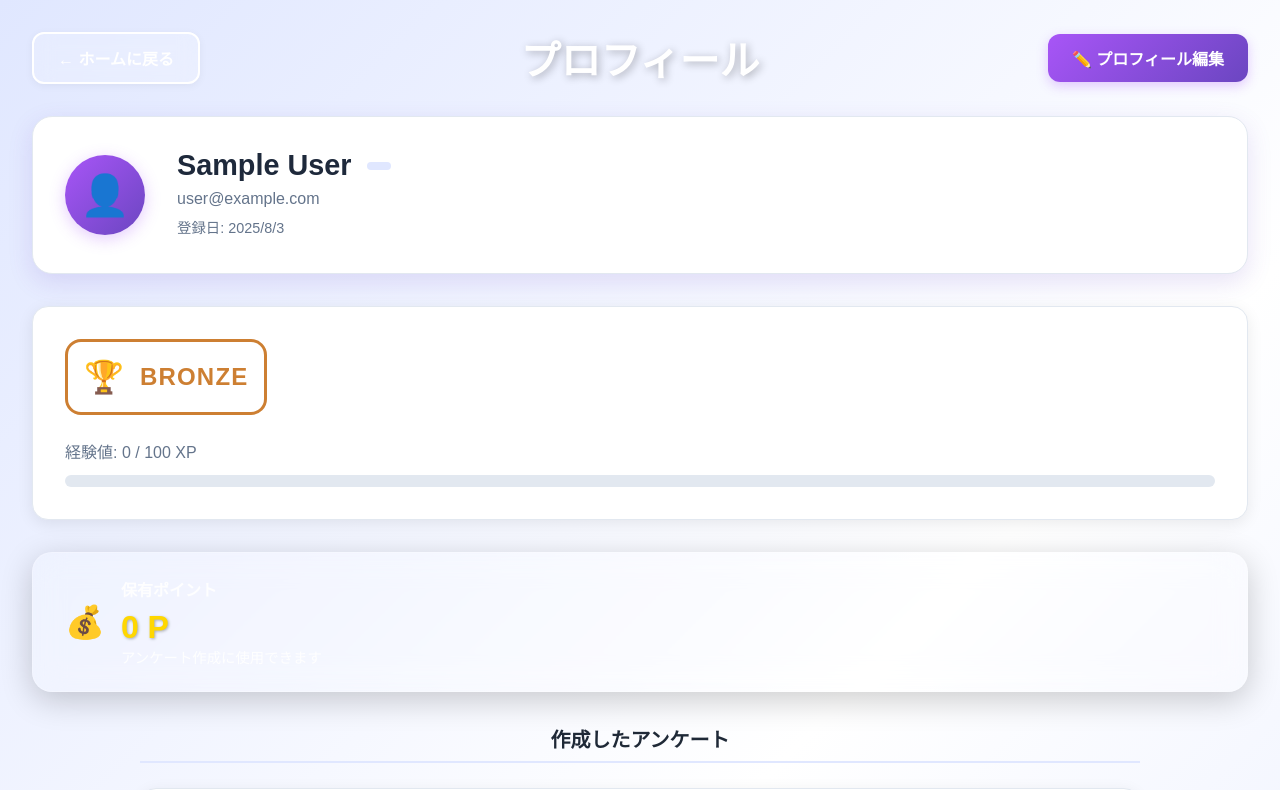
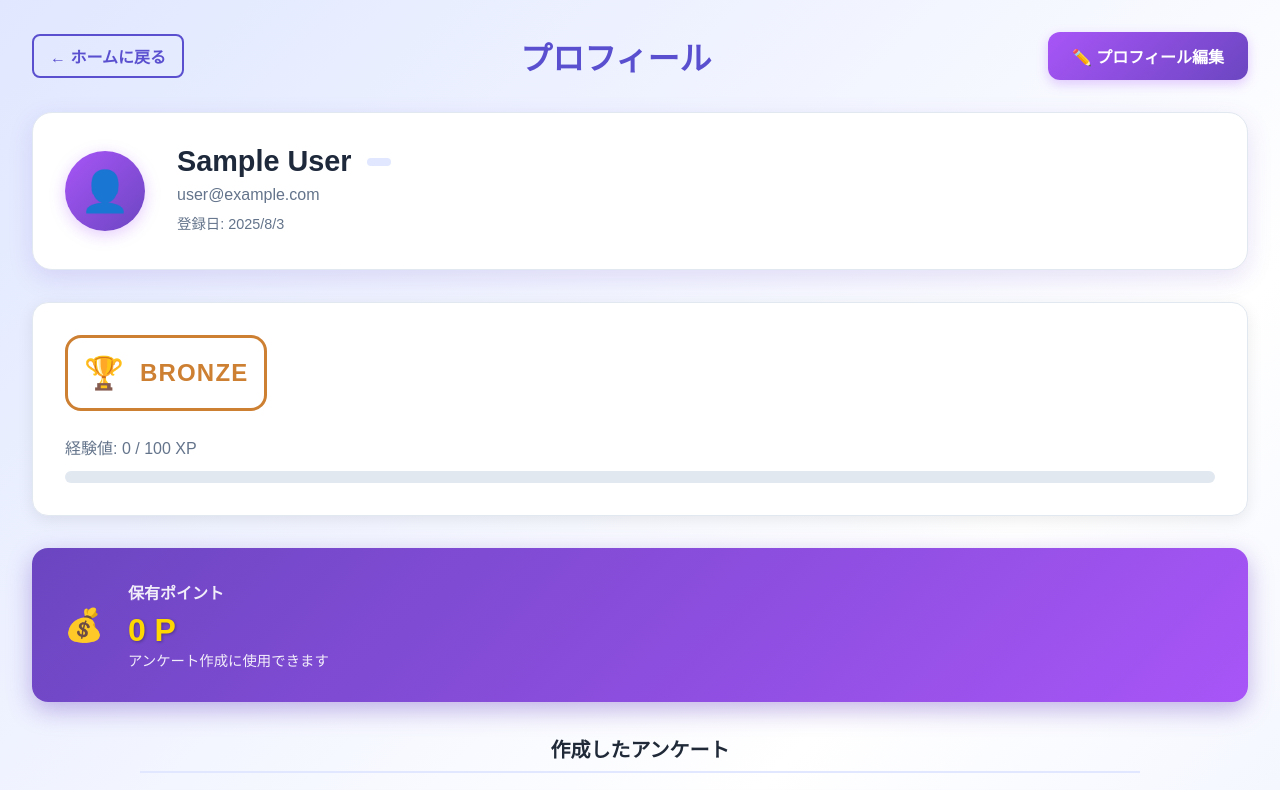
Before and after one commit to mitsuki0215/camp-10, a React (Create React App) app in the folder frontend/: page /profile in a window 1280 px wide. Shown: the top 790 px of the page. Built offline with nearby package versions, Linux system fonts and the light colour scheme; no server answers; the database is empty; sample sign-in values are in the browser's storage.

Commit message:
ホーム戻るボタン色修正とか

```diff
--- a/frontend/src/components/Profile.css
+++ b/frontend/src/components/Profile.css
@@ -44,10 +44,37 @@
   transform: translateX(-2px);
 }
 
+/* プロフィールページ専用スタイル */
+.profile-back-button {
+  color: #5a4fcf;
+  text-decoration: none;
+  font-weight: 600;
+  padding: 0.5rem 1rem;
+  border-radius: 8px;
+  transition: all 0.3s ease;
+  border: 2px solid #5a4fcf;
+}
+
+.profile-back-button:hover {
+  background: #5a4fcf;
+  color: var(--white);
+  transform: translateX(-2px);
+}
+
 .page-title {
   font-size: 2rem;
   font-weight: 700;
   color: var(--primary-purple);
+  margin: 0;
+  flex: 1;
+  text-align: center;
+}
+
+/* プロフィールページ専用タイトル */
+.profile-page-title {
+  font-size: 2rem;
+  font-weight: 700;
+  color: #5a4fcf;
   margin: 0;
   flex: 1;
   text-align: center;
@@ -233,7 +260,7 @@
   margin-bottom: 2rem;
 }
 
-.points-card {
+.profile-points-card {
   background: linear-gradient(135deg, var(--primary-purple), var(--accent-purple));
   border-radius: 16px;
   padding: 2rem;
@@ -241,7 +268,7 @@
   display: flex;
   align-items: center;
   gap: 1.5rem;
-  box-shadow: 0 8px 24px rgba(107, 70, 193, 0.3);
+  box-shadow: 0 8px 24px rgba(107, 70, 193, 0.4);
 }
 
 .points-icon {
@@ -480,7 +507,7 @@
     align-items: center;
   }
 
-  .points-card {
+  .profile-points-card {
     flex-direction: column;
     text-align: center;
     gap: 1rem;
--- a/frontend/src/components/Profile.js
+++ b/frontend/src/components/Profile.js
@@ -12,8 +12,11 @@ const Profile = () => {
   const [loading, setLoading] = useState(true);
 
   useEffect(() => {
+    let isMounted = true; // マウント状態を追跡
+
     const fetchUserData = async () => {
       try {
+        if (!isMounted) return; // アンマウント済みの場合は早期リターン
         setLoading(true);
 
         // プロフィール編集から戻ってきた場合、最新のユーザーデータを取得
@@ -25,23 +28,29 @@ const Profile = () => {
           }
         }
 
+        if (!isMounted) return; // アンマウント済みの場合は早期リターン
+
         // ユーザーの統計情報を取得
         const stats = await userService.getUserStats();
+        if (!isMounted) return;
         setUserStats(stats);
 
         // 自分が作成したアンケートを取得
         try {
           const surveysData = await surveyService.getUserSurveys();
+          if (!isMounted) return;
           setMyPosts(surveysData);
         } catch (apiError) {
           console.log('API failed, trying Supabase fallback:', apiError.message);
           // フォールバック：Supabase直接取得
           try {
             const surveysData = await surveyService.getUserSurveysSupabase();
+            if (!isMounted) return;
             setMyPosts(surveysData);
           } catch (supabaseError) {
             console.error('Both API and Supabase failed:', supabaseError);
             // ダミーデータを表示
+            if (!isMounted) return;
             setMyPosts([
               {
                 id: 1,
@@ -76,6 +85,7 @@ const Profile = () => {
       } catch (error) {
         console.error('Failed to fetch user data:', error);
         // フォールバック: ダミーデータを使用
+        if (!isMounted) return;
         setMyPosts([
           {
             id: 1,
@@ -103,12 +113,19 @@ const Profile = () => {
           }
         ]);
       } finally {
-        setLoading(false);
+        if (isMounted) {
+          setLoading(false);
+        }
       }
     };
 
     fetchUserData();
-  }, [firebaseUser]); // firebaseUserが変わった時も再実行
+
+    // クリーンアップ関数
+    return () => {
+      isMounted = false;
+    };
+  }, [firebaseUser, refreshSupabaseUser]); // refreshSupabaseUserはuseCallbackで安定化済み
 
   // アバター表示のヘルパー関数
   const getDisplayAvatar = () => {
@@ -245,10 +262,10 @@ const Profile = () => {
     <div className="profile-container">
       {/* ヘッダー部分 */}
       <div className="profile-header">
-        <Link to="/" className="back-button">
+        <Link to="/" className="profile-back-button">
           ← ホームに戻る
         </Link>
-        <h1 className="page-title">プロフィール</h1>
+        <h1 className="profile-page-title">プロフィール</h1>
         <div className="profile-actions">
           <Link to="/profile/edit" className="edit-profile-btn">
             ✏️ プロフィール編集
@@ -298,7 +315,7 @@ const Profile = () => {
 
       {/* ポイント情報 */}
       <div className="points-section">
-        <div className="points-card">
+        <div className="profile-points-card">
           <div className="points-icon">💰</div>
           <div className="points-info">
             <h3>保有ポイント</h3>
--- a/frontend/src/components/ProfileEdit.css
+++ b/frontend/src/components/ProfileEdit.css
@@ -48,10 +48,37 @@
   transform: translateY(-1px);
 }
 
+/* プロフィール編集ページ専用スタイル */
+.profile-edit-back-button {
+  color: #5a4fcf;
+  text-decoration: none;
+  font-weight: 600;
+  padding: 0.75rem 1.5rem;
+  border-radius: 12px;
+  background: var(--white);
+  border: 2px solid #5a4fcf;
+  transition: all 0.3s ease;
+  box-shadow: 0 2px 8px rgba(0, 0, 0, 0.05);
+}
+
+.profile-edit-back-button:hover {
+  background: #5a4fcf;
+  color: var(--white);
+  transform: translateY(-1px);
+}
+
 .page-title {
   font-size: 2rem;
   font-weight: 700;
   color: var(--text-dark);
+  margin: 0;
+}
+
+/* プロフィール編集ページ専用タイトル */
+.profile-edit-page-title {
+  font-size: 2rem;
+  font-weight: 700;
+  color: #5a4fcf;
   margin: 0;
 }
 
--- a/frontend/src/components/ProfileEdit.js
+++ b/frontend/src/components/ProfileEdit.js
@@ -9,7 +9,6 @@ const ProfileEdit = () => {
   const navigate = useNavigate();
   const { refreshSupabaseUser } = useAuth();
   const [loading, setLoading] = useState(false);
-  const [userData, setUserData] = useState(null);
 
   // 編集用の状態管理
   const [formData, setFormData] = useState({
@@ -65,7 +64,6 @@ const ProfileEdit = () => {
 
         const data = await userService.getUserByFirebaseUid(user.uid);
         if (data) {
-          setUserData(data);
           setFormData({
             name: data.name || "",
             grade: data.grade || "B1",
@@ -138,10 +136,10 @@ const ProfileEdit = () => {
     <div className="profile-edit-container">
       {/* ヘッダー部分 */}
       <div className="profile-edit-header">
-        <Link to="/profile" className="back-button">
+        <Link to="/profile" className="profile-edit-back-button">
           ← プロフィールに戻る
         </Link>
-        <h1 className="page-title">プロフィール編集</h1>
+        <h1 className="profile-edit-page-title">プロフィール編集</h1>
         <button
           className="save-btn"
           onClick={handleSave}
--- a/frontend/src/contexts/AuthContext.js
+++ b/frontend/src/contexts/AuthContext.js
@@ -1,4 +1,4 @@
-import React, { createContext, useContext, useEffect, useState } from 'react';
+import React, { createContext, useContext, useEffect, useState, useCallback } from 'react';
 import { onAuthStateChange } from '../firebase/auth';
 import { userService } from '../services/userService';
 
@@ -45,7 +45,7 @@ export const AuthProvider = ({ children }) => {
   }, []); // 依存配列を空にして無限ループを防止
 
   // Supabaseユーザーデータを手動で更新する関数
-  const refreshSupabaseUser = async () => {
+  const refreshSupabaseUser = useCallback(async () => {
     try {
       if (user) {
         const updatedUser = await userService.getUserByFirebaseUid(user.uid);
@@ -56,7 +56,7 @@ export const AuthProvider = ({ children }) => {
       console.error('Failed to refresh user data:', error);
       throw error;
     }
-  };
+  }, [user]);
 
   const value = {
     user, // Firebase user
```
